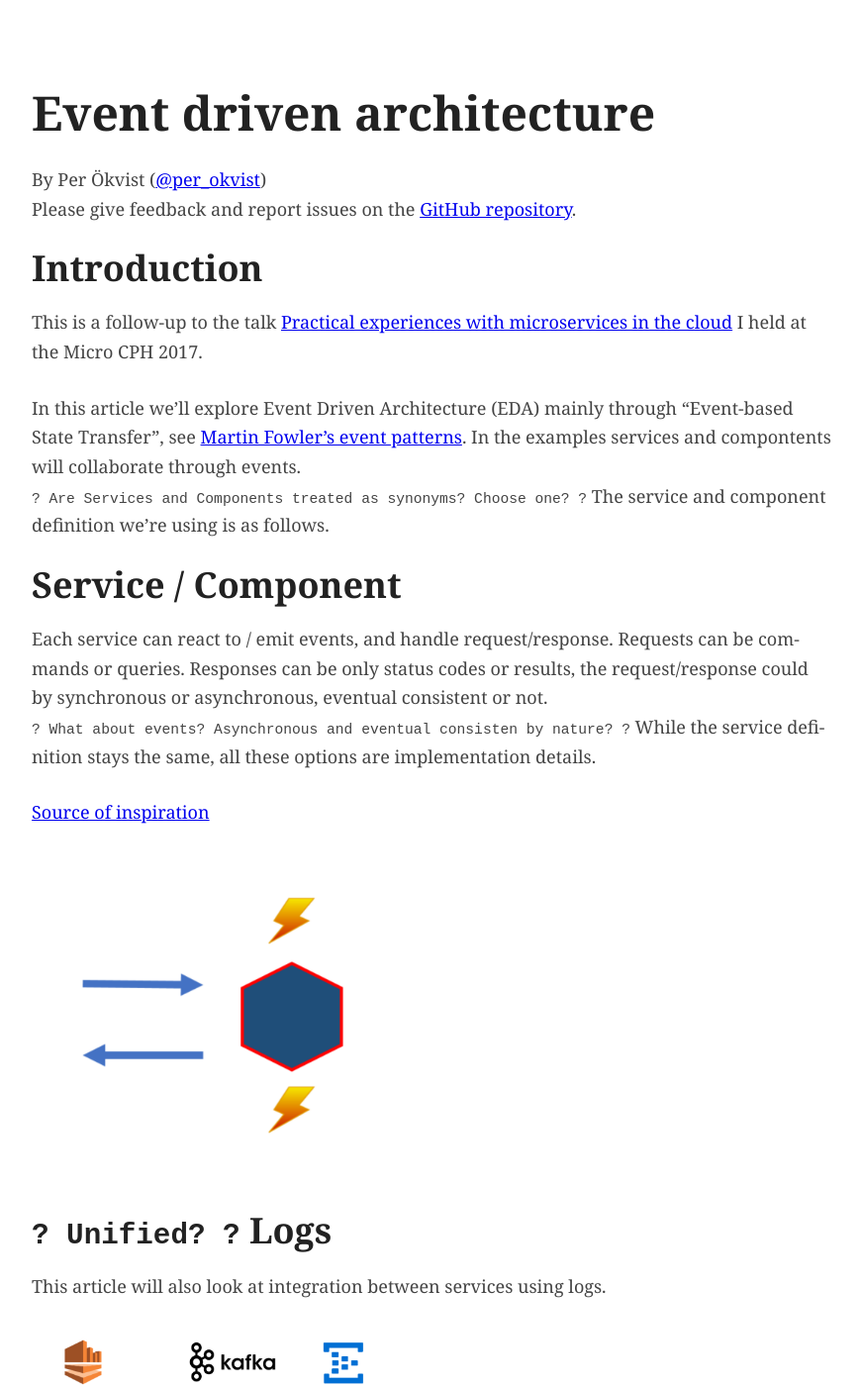
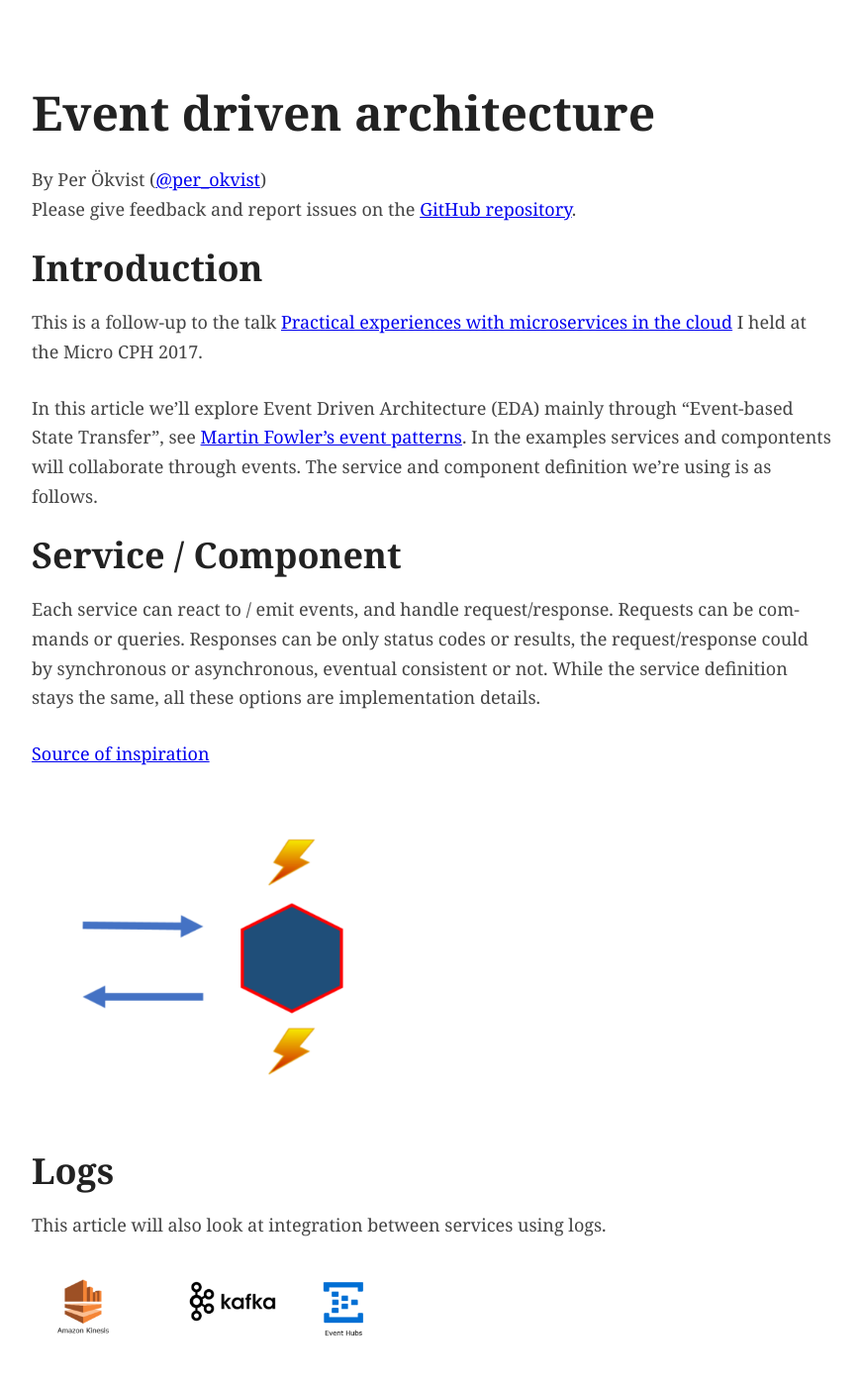
Before and after one commit to perokvist/event-driven-architecture, a Jekyll site: the page built from index.md, in a window 1280 px wide and 1400 px high. Shown: the whole window at 99% size, without its empty margins (203-1073 px from the left). Built offline with Jekyll 4.4.1, drawn with Linux system fonts in a browser that asks for light colours; our own code applies the rules of GitHub Pages for plain Markdown files; some of the changed text lies outside the part shown.

Commit message:
Removed comments / questions

```diff
--- a/index.md
+++ b/index.md
@@ -11,17 +11,17 @@ Please give feedback and report issues on the [GitHub repository](https://github
 
 This is a follow-up to the talk [Practical experiences with microservices in the cloud](https://www.slideshare.net/Perkvist1/practical-experiences-with-microservices-in-the-cloud) I held at the Micro CPH 2017.
 
-In this article we'll explore Event Driven Architecture (EDA) mainly through "Event-based State Transfer", see [Martin Fowler's event patterns](https://martinfowler.com/videos.html#many-meanings-event). In the examples services and compontents will collaborate through events. ``? Are Services and Components treated as synonyms? Choose one? ?`` The service and component definition we're using is as follows.
+In this article we'll explore Event Driven Architecture (EDA) mainly through "Event-based State Transfer", see [Martin Fowler's event patterns](https://martinfowler.com/videos.html#many-meanings-event). In the examples services and compontents will collaborate through events. The service and component definition we're using is as follows.
 ## Service / Component
 
 Each service can react to / emit events, and handle request/response.
-Requests can be commands or queries. Responses can be only status codes or results, the request/response could by synchronous or asynchronous, eventual consistent or not. ``? What about events? Asynchronous and eventual consisten by nature? ?`` While the service definition stays the same, all these options are implementation details.
+Requests can be commands or queries. Responses can be only status codes or results, the request/response could by synchronous or asynchronous, eventual consistent or not. While the service definition stays the same, all these options are implementation details.
 
 [Source of inspiration](http://media.abdullin.com/blog/2015/2015-03-18-edd-eBay-Barcelona.pdf#page=23)
 
 ![Service definition](assets/service.png)
 
-## ``? Unified? ?`` Logs
+## Logs
 
 This article will also look at integration between services using logs.
 
@@ -93,14 +93,13 @@ Some of the variants above also push "problems" to the consumer side, like updat
 
 ### Scaling writes
 
-All scenarios above assume that "local state" is on one node. When scaling in a way that sets of instance state are located on different nodes, incoming traffic needs to be delegated to the node that owns the target state. The partitioning could then also be shared by the log, but doesn't need to (if filtered). Some variant of 4.X would not be suitable when scaling writes. ``? Which and why ?``
+All scenarios above assume that "local state" is on one node. When scaling in a way that sets of instance state are located on different nodes, incoming traffic needs to be delegated to the node that owns the target state. The partitioning could then also be shared by the log, but doesn't need to (if filtered). Some variant of 4.X would not be suitable when scaling writes.
 
 ## Event sourcing
 
 If local state is persisted, how is an implementation detail. Keeping a stream of events per instance (aggregate) as the source of state is often refered to as Event Sourcing. Often tied to using Domain Driven Design (DDD). DDD is not required for the patterns above but might be a good fit, same applies to event sourcing.
 
 <script src="https://gist.github.com/gregoryyoung/a3e69ed58ae066b91f1b.js"></script>
-``? Not clear how this gist belongs to the text ?``
 
 Outside of DDD, this stream of events could be refered to as a journal or log. The terms journal, log and streams are found in both event sourcing and stream processing (logs).
 
```
